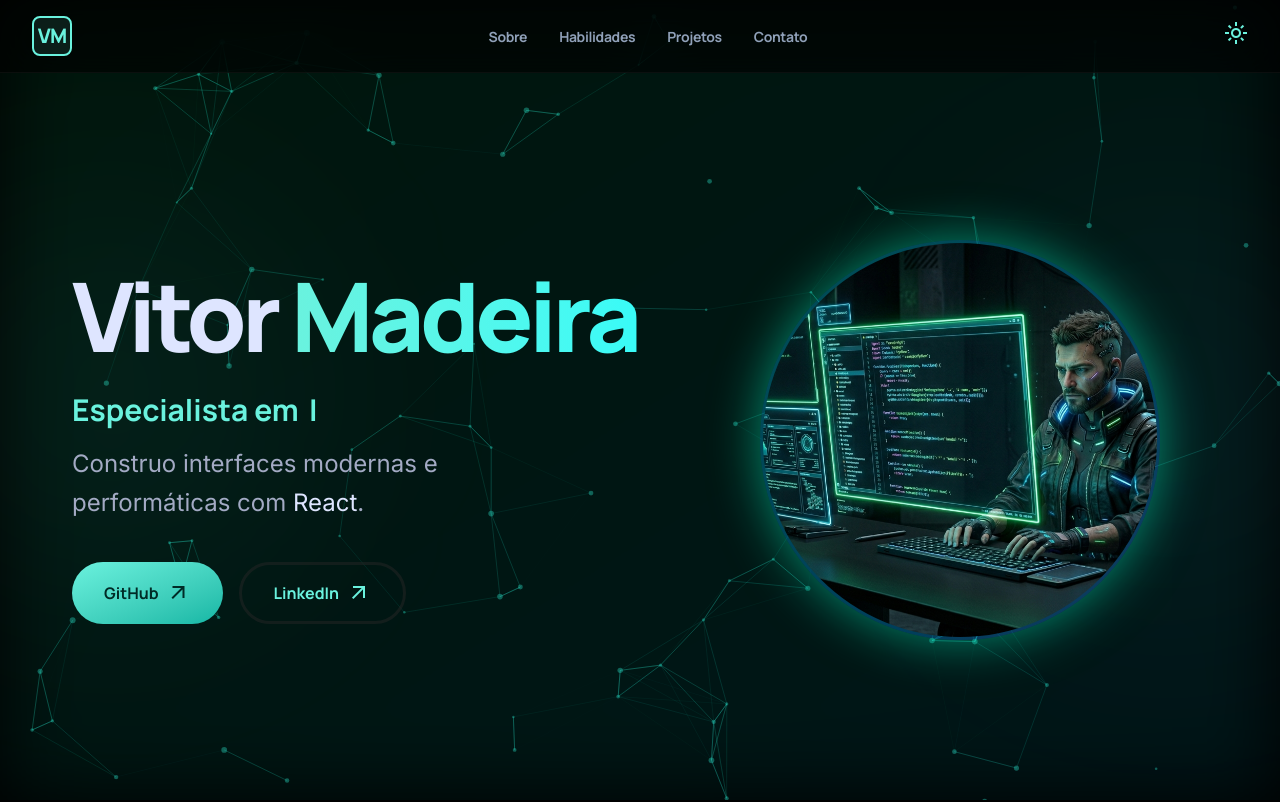
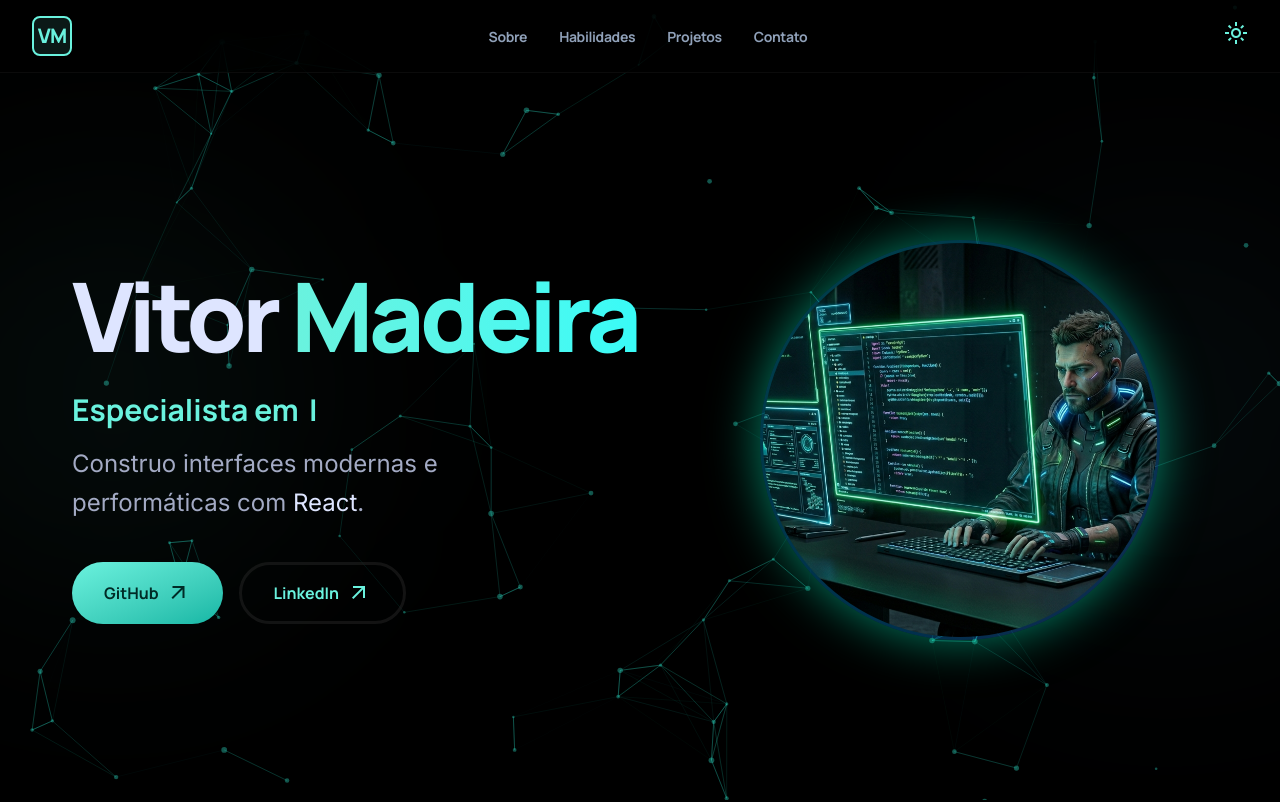
Before and after one commit to MadeiraVitor/portfolio-vm, a React (Vite) app: page / in a window 1280 px wide. Shown: the top 802 px of the page. Built offline with nearby package versions, Linux system fonts and the light colour scheme.

Commit message:
fix: remove the greenish background from the hero

```diff
--- a/src/components/Hero/index.tsx
+++ b/src/components/Hero/index.tsx
@@ -6,7 +6,6 @@ export const Hero = () => {
   return (
     <section className="relative min-h-screen flex items-center justify-center pt-20 px-6 overflow-hidden bg-black">
       <div className="absolute inset-0 z-0">
-        <div className="absolute inset-0 bg-linear-to-br from-green-400/10 to-cyan-400/10 blur-2xl" />
         <NetworkBackground />
       </div>
 
```
